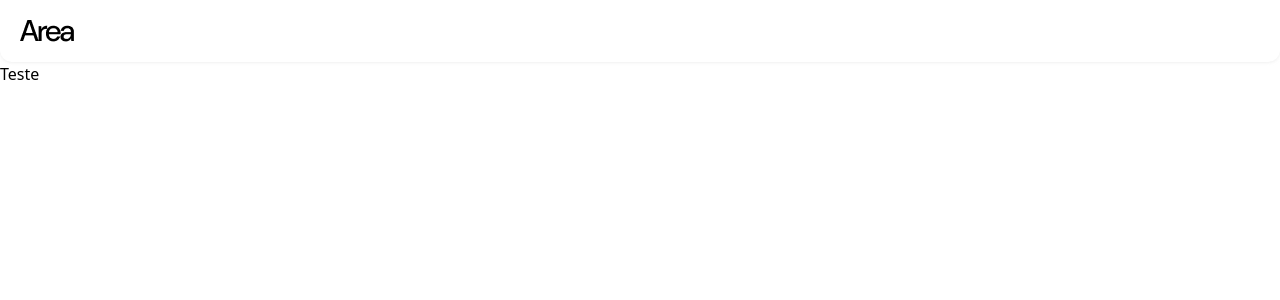
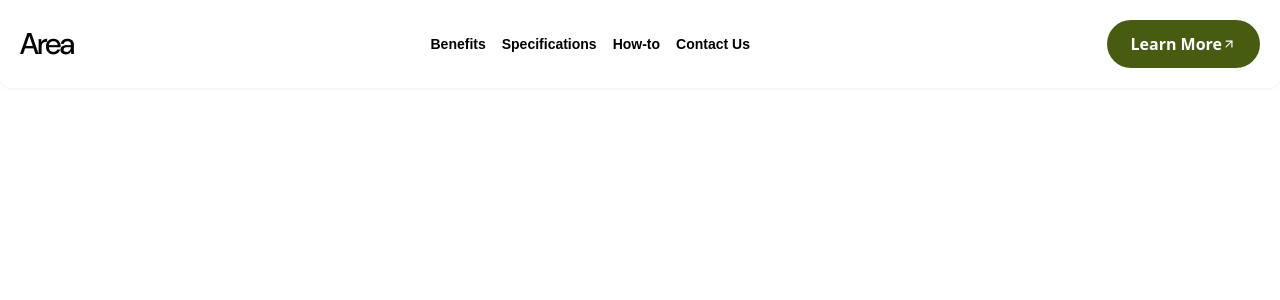
Before and after one commit to nohandev/area-landing-page, a React (Vite) app: page / in a window 1280 px wide. Shown: the top 300 px of the page. Built offline with nearby package versions, Linux system fonts and the light colour scheme.

Commit message:
style(navigation): desktop responsiveness

```diff
--- a/src/App.tsx
+++ b/src/App.tsx
@@ -4,7 +4,6 @@ const App = () => {
   return (
     <div className='bg-background'>
       <Navigation/>
-      <p>Teste</p>
     </div>
   )
 }
--- a/src/components/Navigation.tsx
+++ b/src/components/Navigation.tsx
@@ -1,8 +1,6 @@
 import { useState } from 'react'
 import Button from '@components/ui/Button'
 import { MenuIcon, ArrowUpRight, X } from 'lucide-react'
-
-const Navigation = () => {
 
 const lis = [
   {id: 1, title: 'Benefits'},
@@ -11,25 +9,36 @@ const Navigation = () => {
   {id: 4, title: 'Contact Us'},
 ]
 
-  const [isClosed, setIsClosed] = useState<boolean>(true)
-
+const DesktopMenu = () => {
   return (
-    <nav className='w-full shadow-sm shadow-muted/50 rounded-b-xl'>
-      <div className='flex justify-between items-center p-5'>
+    <>
+      <div>
+        <ul className='gap-4 font-dmsans text-sm hidden md:flex'>
+          {lis.map(li => (
+          <li
+          key={li.id}
+          className='transition-colors ease-in duration-150 cursor-pointer hover:text-accent-foreground hover:underline'>
+            {li.title}
+          </li>
+        ))}
+        </ul>
+      </div>
 
       <div>
-          <img src='/Area.png' alt='main logo'/>
-        </div>
-
-        <div className='md:hidden'>
-          <Button onClick={() => setIsClosed((prevIsClosed) => !prevIsClosed)}>
-            {isClosed ? <MenuIcon size={24}/>: <X size={24}/>}
+        <Button className='bg-primary text-primary-foreground px-6 py-3 rounded-3xl hidden md:flex'>
+          Learn More
+          <span><ArrowUpRight size={14}/></span>
         </Button>
       </div>
+    </>
+  )
+}
 
-      </div>
-      <div className={`font-bold font-dmsans text-sm px-5 mt-12 ${isClosed && 'hidden'} md:hidden`}>
-        <ul className=''>
+const MobileMenu = ({isClosed}: {isClosed: boolean}) => {
+  return (
+    <>
+      <div className={`font-dmsans text-sm px-5 mt-12 ${isClosed && 'hidden'} md:hidden`}>
+        <ul>
           {lis.map(li => (
             <li
             key={li.id}
@@ -44,6 +53,33 @@ const Navigation = () => {
           <span><ArrowUpRight size={14}/></span>
         </Button>
       </div>
+    </>
+  )
+}
+
+
+
+const Navigation = () => {
+  const [isClosed, setIsClosed] = useState<boolean>(true)
+
+  return (
+    <nav className='w-full shadow-sm shadow-muted/50 rounded-b-xl font-bold'>
+      <div className='flex justify-between items-center p-5 font-bold'>
+
+        <div>
+          <img src='/Area.png' alt='main logo'/>
+        </div>
+
+        <DesktopMenu/>
+
+        <div className='md:hidden'>
+          <Button onClick={() => setIsClosed((prevIsClosed) => !prevIsClosed)}>
+            {isClosed ? <MenuIcon size={24}/>: <X size={24}/>}
+          </Button>
+        </div>
+      </div>
+
+      <MobileMenu isClosed={isClosed}/>
     </nav>
   )
 }
```
Lines whose indentation alone changed are shown as unchanged.
